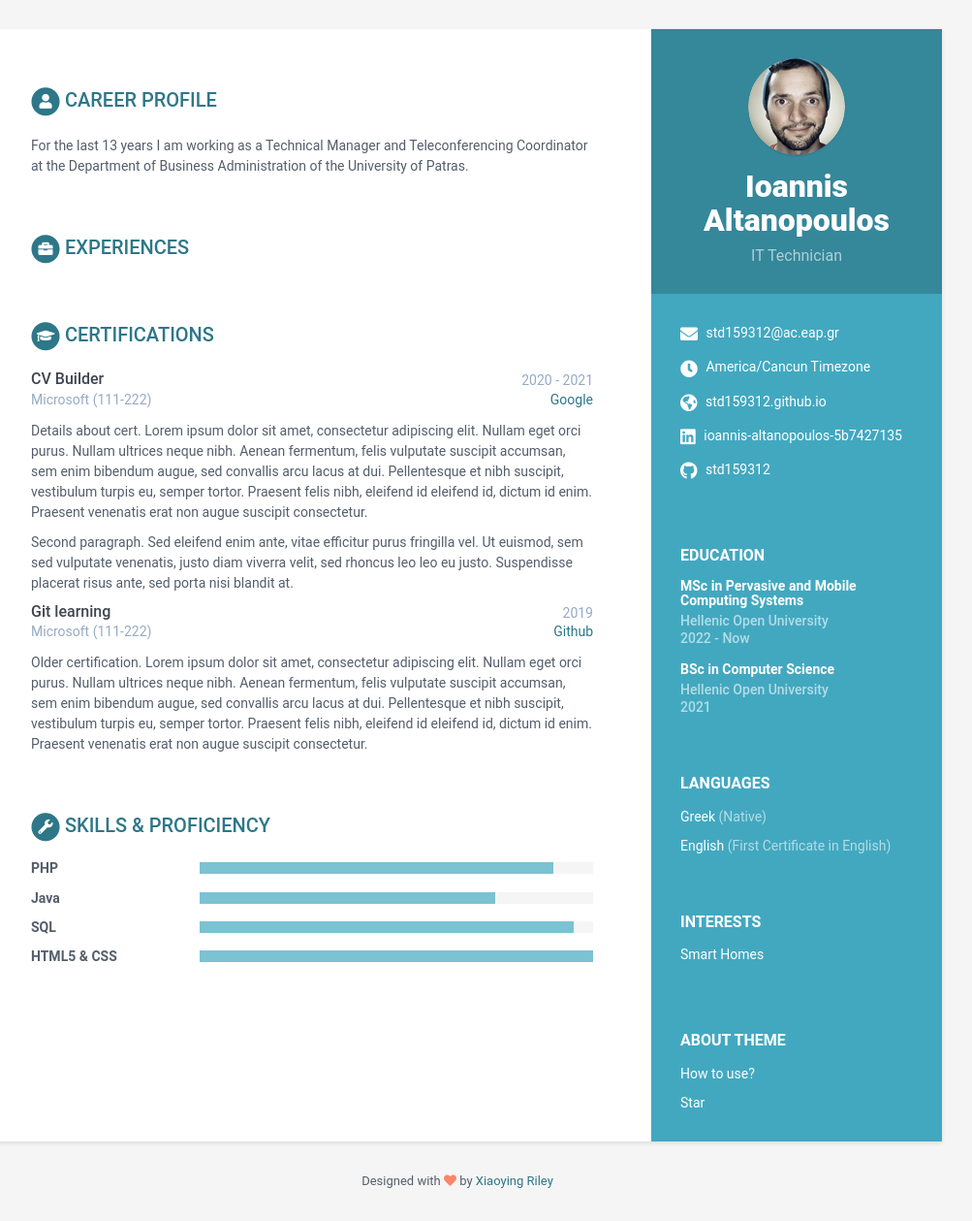
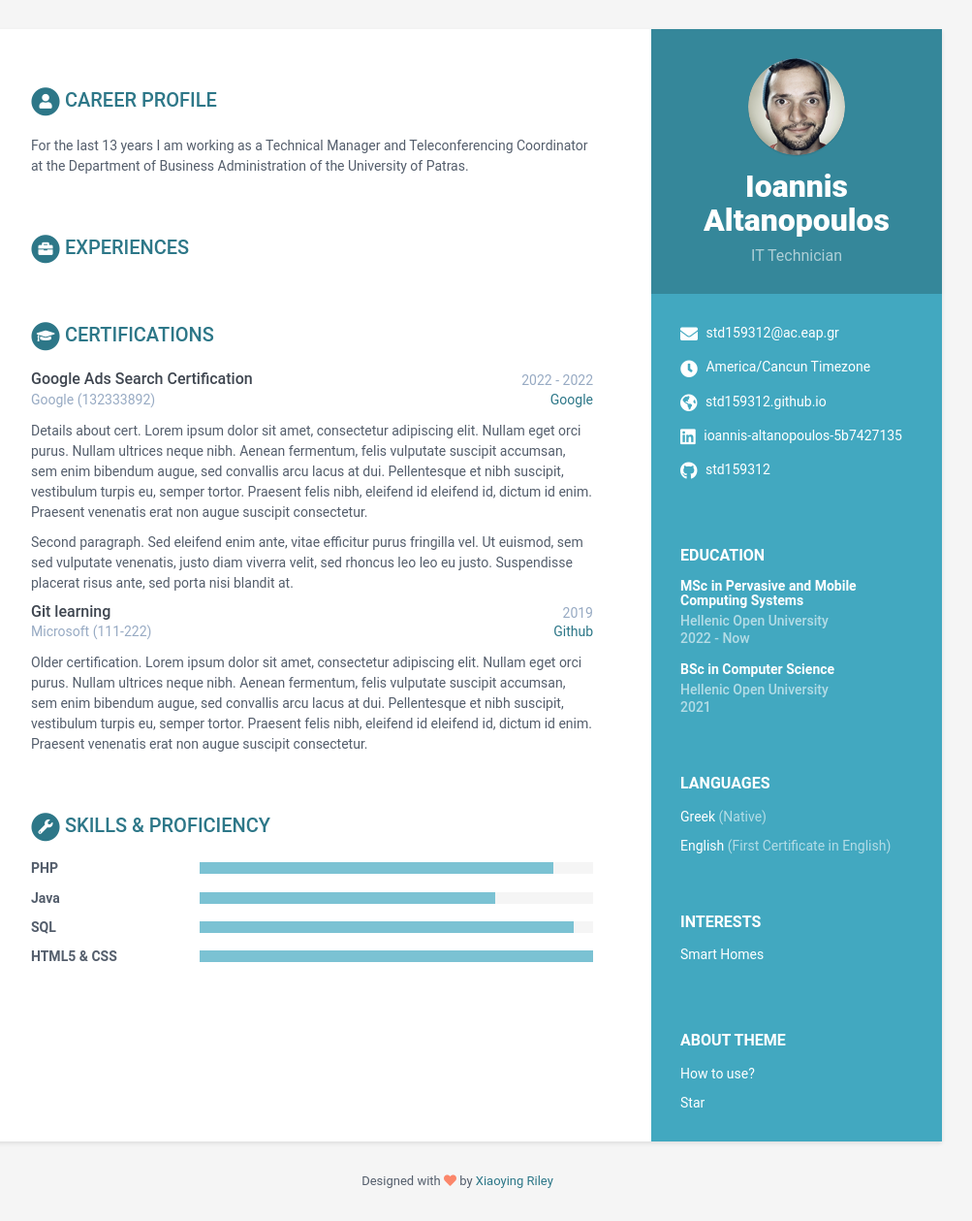
Before and after one commit to std159312/std159312.github.io, a Jekyll site: the page built from index.html, in a window 1280 px wide. Shown: the whole page at 97% size, without its empty margins (168-1171 px from the left). Built offline with Jekyll 4.4.1, drawn with Linux system fonts in a browser that asks for light colours.

Commit message:
Initial commit

```diff
--- a/_data/data.yml
+++ b/_data/data.yml
@@ -84,11 +84,11 @@ experiences:
 certifications:
       title: Certifications
       list:
-        - name: CV Builder
-          start: 2020
-          end: 2021
-          organization: Microsoft
-          credentialid: 111-222
+        - name: Google Ads Search Certification
+          start: 2022
+          end: 2022
+          organization: Google
+          credentialid: 132333892
           credentialurl: www.google.com
           credentialname: Google
           details: |
```
